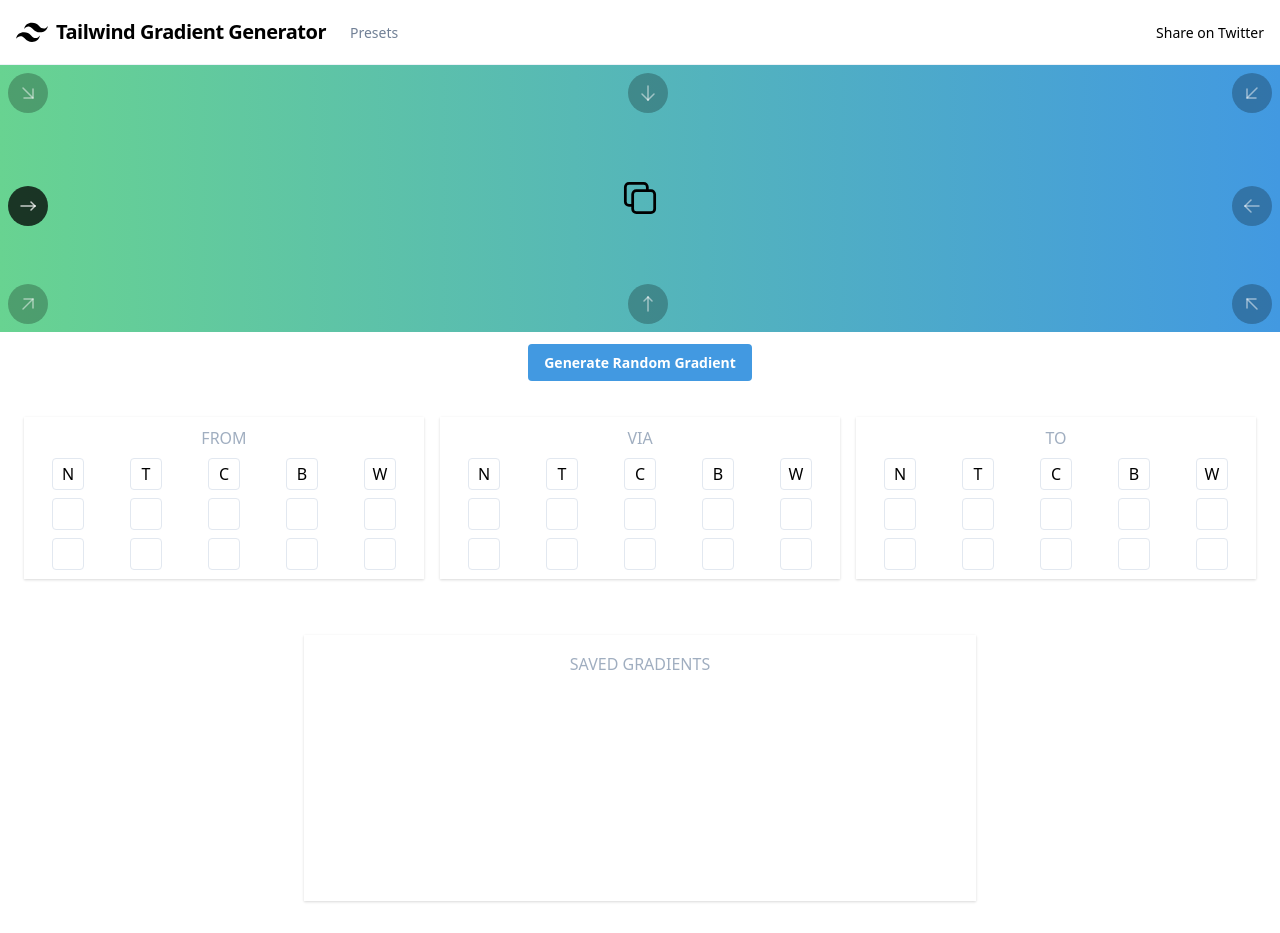
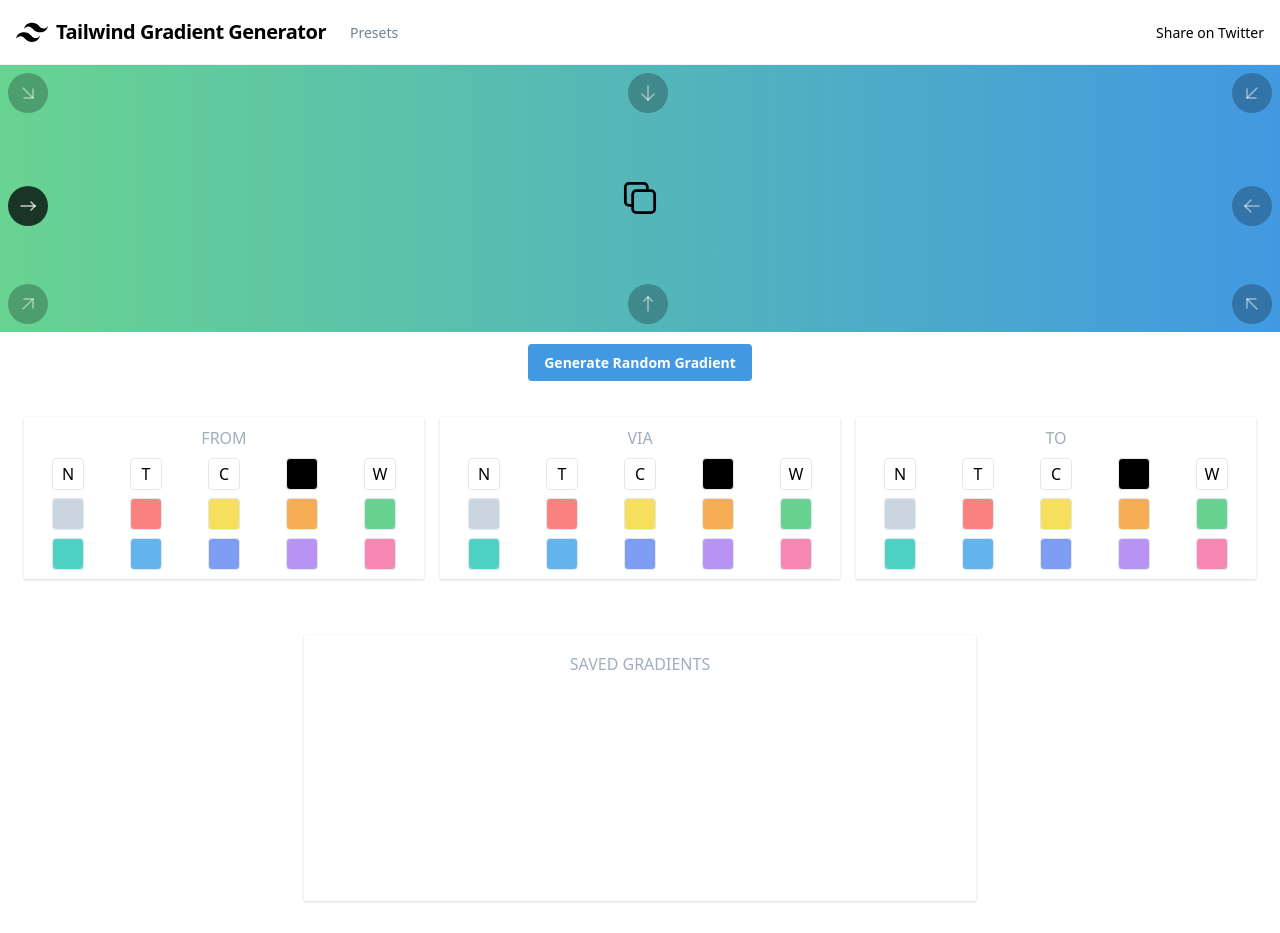
Before and after one commit to roberthgnz/tailwind-gradient-generator, a Vue app: page / in a window 1280 px wide. Built offline with nearby package versions, Linux system fonts and the light colour scheme.

Commit message:
fix: color name color

```diff
--- a/src/components/GradientSelector.vue
+++ b/src/components/GradientSelector.vue
@@ -5,9 +5,15 @@
     </h2>
     <p v-if="stop" class="mb-2 font-bold">{{ color }}</p>
     <ul class="grid grid-cols-5 gap-2">
-      <li v-for="co in colors" :key="co" :title="co" style="justify-self: center" @click="handleColor({ stop, co })">
-        <div class="border flex rounded justify-center items-center w-8 h-8 cursor-pointer" :class="getBg(color, 400)">
-          {{ getAbbr(co) }}
+      <li
+        v-for="item in colors"
+        :key="item"
+        :title="item"
+        style="justify-self: center"
+        @click="handleColor({ stop, color: item })"
+      >
+        <div class="border flex rounded justify-center items-center w-8 h-8 cursor-pointer" :class="getBg(item, 400)">
+          {{ getAbbr(item) }}
         </div>
       </li>
     </ul>
```
